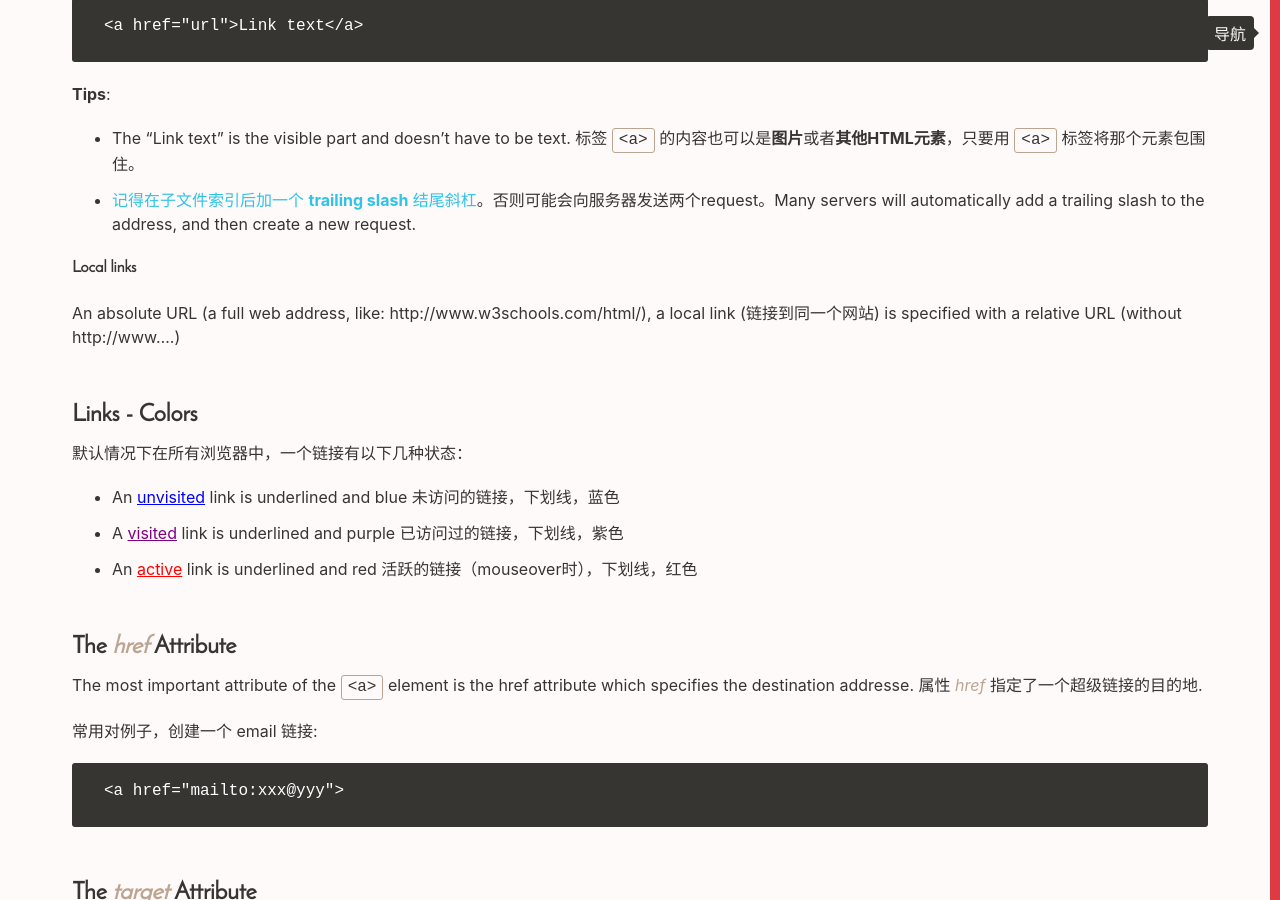
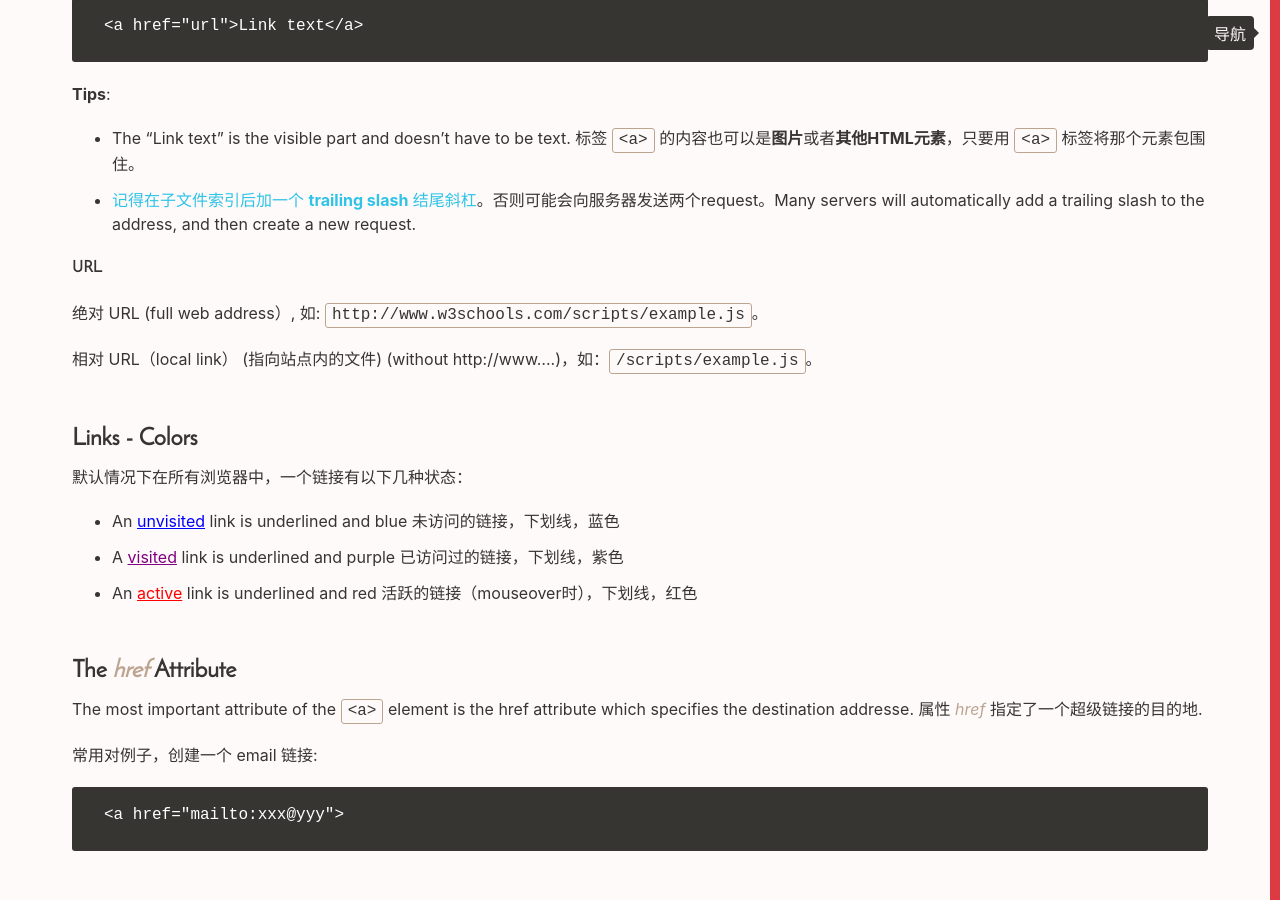
Before and after one commit to Vivi-wu/dive-into-web, a Jekyll site: the page built from _posts/2014-04-13-HTML-Links.markdown, in a window 1280 px wide and 900 px high, scrolled down 324 px. Built offline with Jekyll 4.4.1, drawn with Linux system fonts in a browser that asks for light colours.

Commit message:
add content for cdn

```diff
--- a/_posts/2014-04-13-HTML-Links.markdown
+++ b/_posts/2014-04-13-HTML-Links.markdown
@@ -16,9 +16,11 @@ The HTML `<a>` tag defines a hyperlink that you can click on to jump to another
 
 <!--more-->
 
-#### Local links
+#### URL
 
-An absolute URL (a full web address, like: http://www.w3schools.com/html/), a local link (链接到同一个网站) is specified with a relative URL (without http://www....)
+绝对 URL (full web address）, 如: `http://www.w3schools.com/scripts/example.js`。
+
+相对 URL（local link） (指向站点内的文件) (without http://www....)，如：`/scripts/example.js`。
 
 ### Links - Colors
 
```
Also changed, not shown: _posts/2016-08-12-morning-reading.markdown (+18 -2 lines), assets/images/cdn工作原理.png (added).
